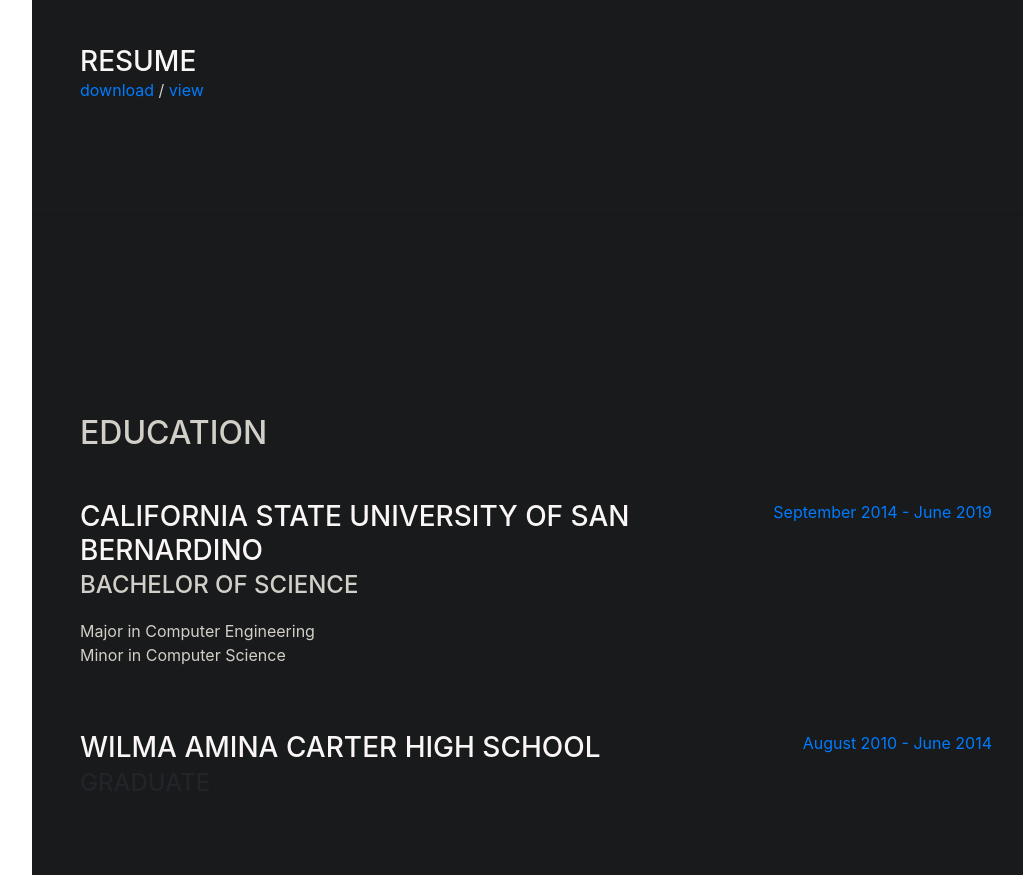
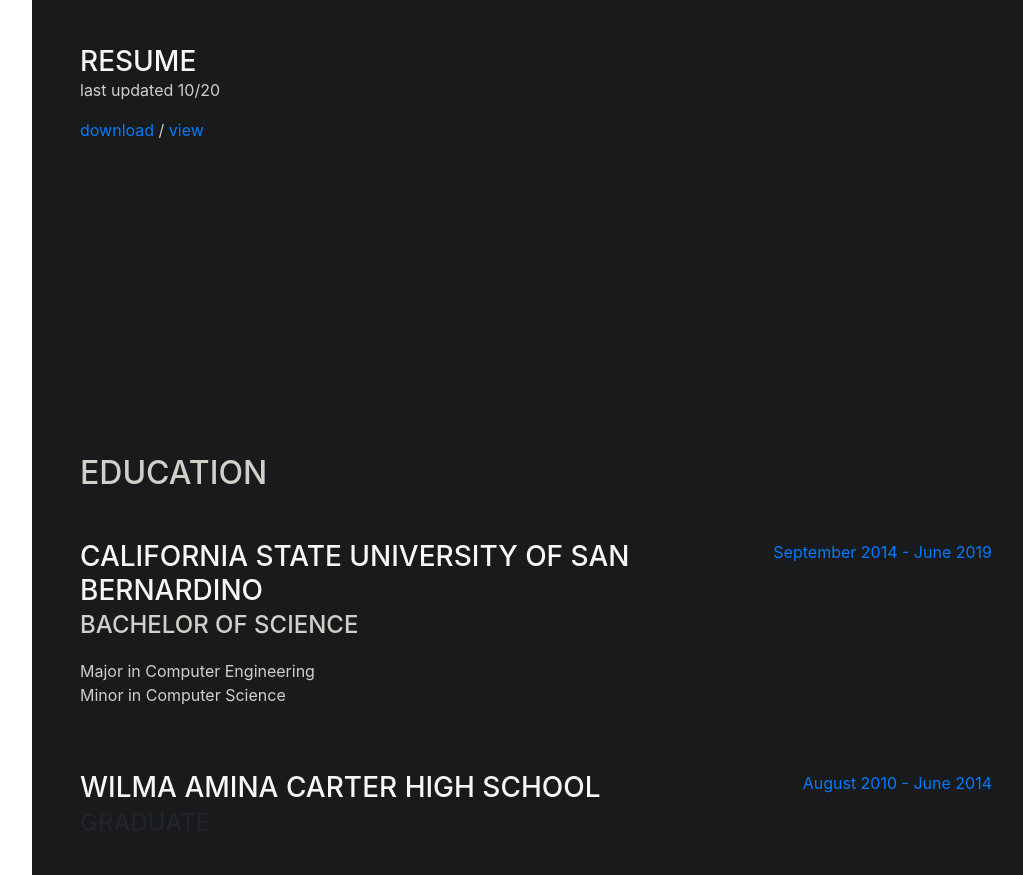
Before and after one commit to brian316/brian316.github.io, a website with bundled scripts: page index.html in a window 1280 px wide. Shown: the part 1773-2648 px from the top of the page, without its empty margins (240-1263 px from the left). Built offline with nearby package versions, Linux system fonts and the light colour scheme; a web font is replaced by a local one.

Commit message:
updated resume

```diff
--- a/index.html
+++ b/index.html
@@ -156,7 +156,8 @@
                         <h3 class="mb-0">Resume</h3>
                         <!-- <p>*soon to be updated</p> -->
                         <!-- <div class="subheading mb-3">Not Current</div> -->
-                        <p><a href="docs/resume.pdf" download>download</a> / <a href="docs/resume.pdf" target="_blank"> view</a></p>
+                        <p>last updated 10/20</p>
+                        <p><a href="docs/Brian_Duenas_Resume.pdf" download>download</a> / <a href="docs/Brian_Duenas_Resume.pdf" target="_blank"> view</a></p>
                     </div>
                 </div>
 
```
Also changed, not shown: 3 other files.
